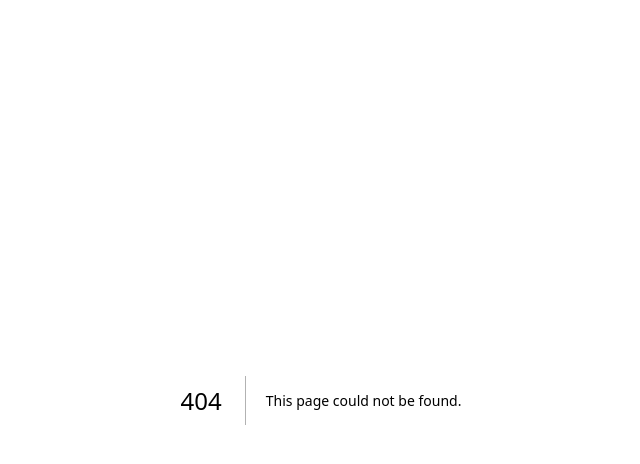
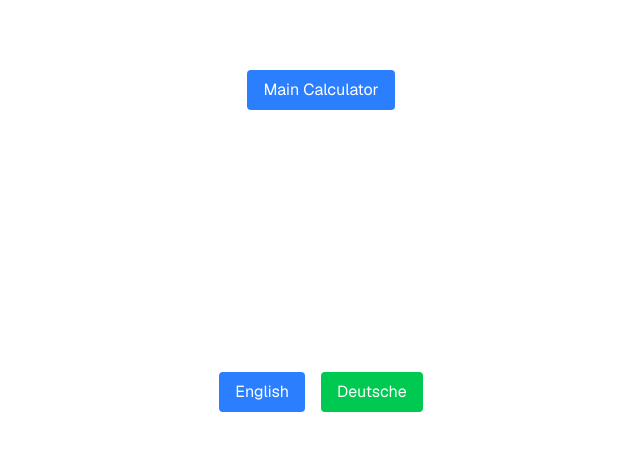
Before and after one commit to Fluxx7/climateaction, a Next.js app in the folder webapp/climate-action-app/: page /newCalc in a window 1280 px wide. Before the commit this address had no page. Shown: the top 464 px of the page, without its empty margins (319-959 px from the left). Built offline with nearby package versions, Linux system fonts and the light colour scheme.

Commit message:
created a new page for the custom implementation

```diff
--- /dev/null
+++ b/webapp/climate-action-app/src/app/calculator.tsx
@@ -0,0 +1,50 @@
+"use client";
+
+export default function calculate(electricityUsageKWh : number, transportationUsageGallonsPerMonth : number, shortFlight : number, longFlight : number, dietaryChoice : number, ) {
+
+      // Constants for emission factors and conversion factors
+      const electricityFactor = 0.3978;
+      const transportationFactor = 9.087;
+      const shortFlightFactor = 100;
+      const longFlightFactor = 300;
+      const dietaryFactors = [200, 400, 800]; // vegan, vegetarian, non-vegetarian
+
+      const year = 12
+
+      // Calculate CO2 emissions for electricity and transportation
+      const electricityEmissions = electricityUsageKWh * electricityFactor;
+      const transportationEmissions = transportationUsageGallonsPerMonth * transportationFactor;
+
+      // Calculate air travel emissions for each type of flight
+      const airTravelEmissionsShortHaul = shortFlight * shortFlightFactor;
+      const airTravelEmissionsLongHaul = longFlight * longFlightFactor;
+
+      // Calculate dietary choice emissions
+      const dietaryChoiceEmissions = dietaryFactors[dietaryChoice] || 0;
+
+      // Calculate total air travel emissions
+      const totalAirTravelEmissions =
+            airTravelEmissionsShortHaul + airTravelEmissionsLongHaul;
+
+      // Calculate yearly totals based on monthly inputs
+      const yearlyElectricityEmissions = electricityEmissions * year;
+      const yearlyTransportationEmissions = transportationEmissions * year;
+
+      // Calculate total yearly CO2 emissions
+      const totalYearlyEmissions =
+          yearlyElectricityEmissions +
+          yearlyTransportationEmissions +
+          totalAirTravelEmissions +
+          dietaryChoiceEmissions;
+
+
+      const result = {
+        totalYearlyEmissions: { value: totalYearlyEmissions, unit: 'kgCO2e/year' },
+        yearlyTransportationEmissions: { value: yearlyTransportationEmissions, unit: 'kgCO2e/year' },
+        yearlyElectricityEmissions: { value: yearlyElectricityEmissions, unit: 'kgCO2e/year' },
+        totalAirTravelEmissions: { value: totalAirTravelEmissions, unit: 'kgCO2e/year' },
+        dietaryChoiceEmissions: { value: dietaryChoiceEmissions, unit: 'kgCO2e/year' },
+      };
+
+      return result;
+}
--- /dev/null
+++ b/webapp/climate-action-app/src/app/newCalc/page.tsx
@@ -0,0 +1,35 @@
+"use client";
+
+// import Image from "next/image";
+import { useState, useRef } from "react";
+
+export default function Home() {
+
+  const [activeLang, setActiveLang] = useState("en"); // Active language
+
+  return (
+    <div className="grid grid-rows-[20px_1fr_20px] items-center justify-items-center min-h-screen p-8 pb-20 gap-16 sm:p-20 font-[family-name:var(--font-geist-sans)]">
+      <a href="..">
+        <button className="flex px-4 py-2 bg-blue-500 text-white rounded hover:bg-blue-600" >Main Calculator</button>
+      </a>
+      <main>
+        {/* Language toggle buttons and restart button */}
+        <div className="flex gap-4 mb-4">
+          <button
+            className="px-4 py-2 bg-blue-500 text-white rounded hover:bg-blue-600"
+            onClick={() => setActiveLang("en")}
+          >
+            English
+          </button>
+          <button
+            className="px-4 py-2 bg-green-500 text-white rounded hover:bg-green-600"
+            onClick={() => setActiveLang("de")}
+          >
+            Deutsche
+          </button>
+        </div>
+        </main>
+
+    </div>
+  );
+}
--- a/webapp/climate-action-app/src/app/page.tsx
+++ b/webapp/climate-action-app/src/app/page.tsx
@@ -91,7 +91,9 @@ export default function Home() {
 
   return (
     <div className="grid grid-rows-[20px_1fr_20px] items-center justify-items-center min-h-screen p-8 pb-20 gap-16 sm:p-20 font-[family-name:var(--font-geist-sans)]">
-
+      <a href="/newCalc">
+        <button className="flex px-4 py-2 bg-blue-500 text-white rounded hover:bg-blue-600" >Dev Calculator</button>
+      </a>
       <main className="flex flex-col gap-[32px] row-start-2 items-center sm:items-start">
         {/* Language toggle buttons and restart button */}
         <div className="flex gap-4 mb-4">
```
